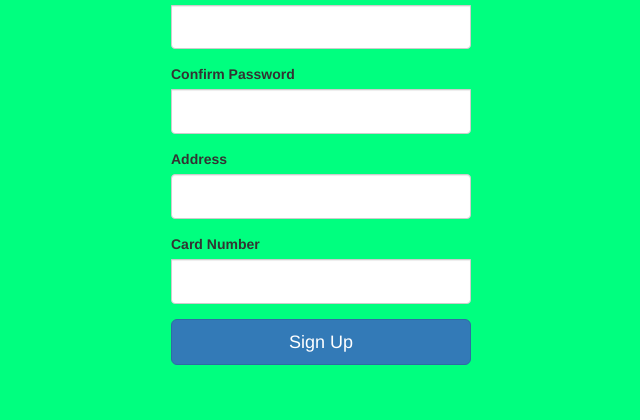
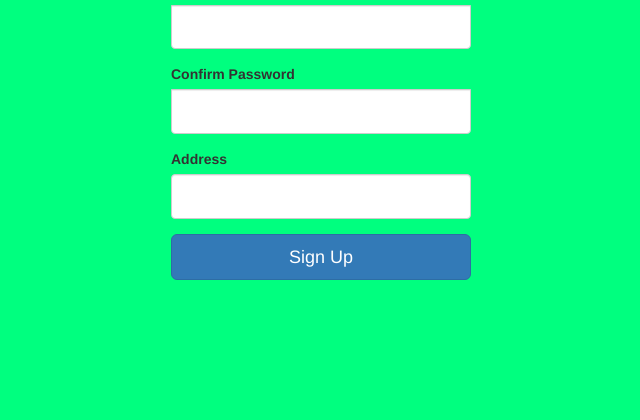
Before and after one commit to Sunny3oy/Fourguys, a Flask app: page /signup in a window 1280 px wide. Shown: the part 546-966 px from the top of the page, without its empty margins (319-959 px from the left). After the commit the page ends 826 px from the top, so only its background shows below. Run offline with Flask 2, Linux system fonts and the light colour scheme; some libraries are stand-ins or nearby versions.

Commit message:
Remove the 'cardNumber' field from the signup form
Removing the cardNumber on the form table
necessitate us to make appropriate changes on the HTML
template and view function for signing up.
 Changes to be committed:
	modified:   app/forms.py
	modified:   app/templates/Signup.html
	modified:   app/views.py

```diff
--- a/app/forms.py
+++ b/app/forms.py
@@ -10,7 +10,6 @@ class signup(FlaskForm):
     password = PasswordField('Password', validators=[InputRequired(), Length(min=8, max=80)])
     conpassword = PasswordField('Confirm Password', validators=[InputRequired(), Length(min=8, max=80), ])
     address = StringField('Address', validators=[InputRequired()])
-    card = PasswordField('Card Number', validators=[InputRequired()])
 
 class login1(FlaskForm):
     username = StringField('Username', validators=[InputRequired(), Length(max=50)])
--- a/app/templates/Signup.html
+++ b/app/templates/Signup.html
@@ -32,7 +32,6 @@ Sign Up
       {{ wtf.form_field(form.password) }}
       {{ wtf.form_field(form.conpassword) }}
       {{ wtf.form_field(form.address) }}
-      {{ wtf.form_field(form.card) }}
     <button class="btn btn-lg btn-primary btn-block" type="submit">Sign Up</button>
   </form>
 
--- a/app/views.py
+++ b/app/views.py
@@ -14,8 +14,7 @@ def signup1():
                                 lastName=form.lastname.data,
                                 email=form.email.data,
                                 password=form.password.data,
-                                address=form.address.data,
-                                cardNumber=form.card.data)
+                                address=form.address.data)
             db.session.add(new_user)
             db.session.commit()
             return redirect(url_for('login'))
```
